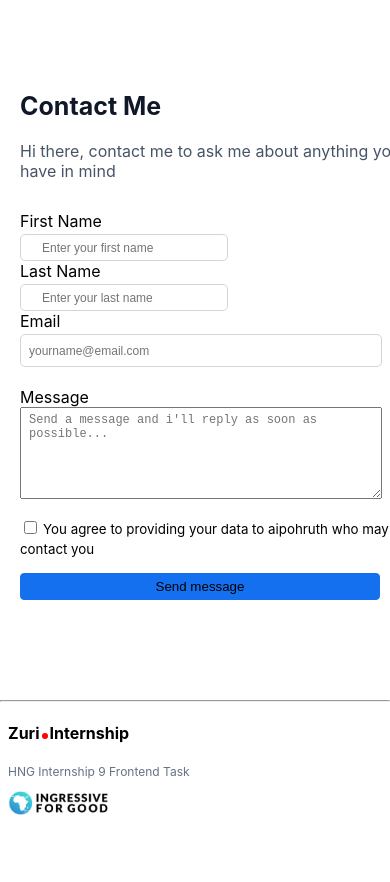
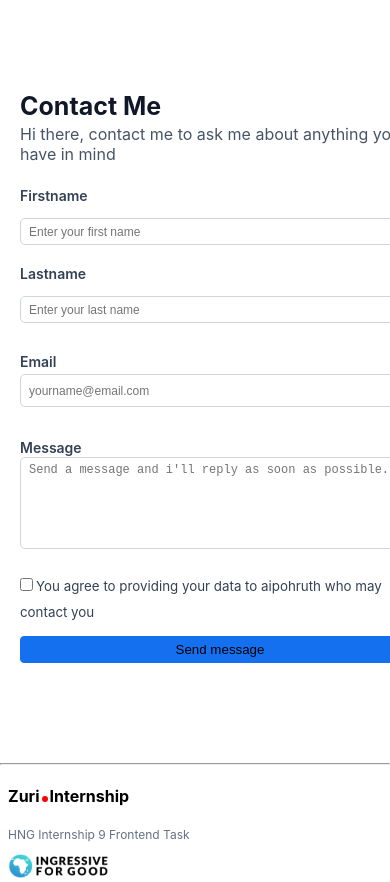
Before and after one commit to aipohruth/linktree, a React (Create React App) app: page /contact in a window 390 px wide. Shown: the top 882 px of the page. Before the commit the page ends 844 px from the top, so only its background shows below. Built offline with nearby package versions, Linux system fonts and the light colour scheme.

Commit message:
style:updated media query

```diff
--- a/public/index.html
+++ b/public/index.html
@@ -13,7 +13,7 @@
 
     <link rel="manifest" href="%PUBLIC_URL%/manifest.json" />
 
-    <title>Link Web</title>
+    <title>Link Tree</title>
   </head>
   <body>
     <noscript>You need to enable JavaScript to run this app.</noscript>
--- a/src/contact.js
+++ b/src/contact.js
@@ -3,19 +3,22 @@ import React from 'react'
 const Contact = () => {
   return (
     <section className='contact'>
+
         <div className="form-header">
         <h1>Contact Me</h1>
         <p>Hi there, contact me to ask me about anything you have in mind</p>
         </div>
         <form className='form'>
-        <div className="form-control">
-            <label htmlFor='firstname'>First Name
-            <input type='text' id='first_name' placeholder='Enter your first name' />
-            </label>
-             <label className='second' htmlFor='lastname'>Last Name
-            <input type='text' id='last_name' placeholder='Enter your last name' />
-            </label>
-        </div>
+          <div className="form-controls">
+            <div className="left">
+              <label>Firstname</label>
+              <input type='text' id='first_name'placeholder='Enter your first name'/>
+            </div>
+            <div className="right">
+              <label>Lastname</label>
+              <input type='text' id='last_name' placeholder='Enter your last name' />
+            </div>
+          </div>
 
         <div className="form-control">
             <label>Email</label>
@@ -30,7 +33,9 @@ const Contact = () => {
         <small>You agree to providing your data to aipohruth who may contact you</small>
         </div>
 
+          <div className="button">
         <button type='submit' id='btn__submit'>Send message</button>
+        </div>
 
     </form>
 
@@ -42,3 +47,12 @@ const Contact = () => {
 }
 
 export default Contact
+
+/* <div className="form-control">
+            <label htmlFor='firstname'>First Name
+            <input type='text' id='first_name' placeholder='Enter your first name' />
+            </label>
+             <label className='second' htmlFor='lastname'>Last Name
+            <input type='text' id='last_name' placeholder='Enter your last name' />
+            </label>
+        </div> */
--- a/src/index.css
+++ b/src/index.css
@@ -132,9 +132,27 @@ hr{
 }
 .form{
   width: 100%;
+  color: #344054;
 }
 .form-control{
   margin: 20px 0px;
+}
+.form-controls{
+    display: flex;
+    align-items: flex-start;
+    justify-content: space-between;
+}
+.left, .right{
+  flex-basis: 48%;
+}
+
+input[type='text']{
+  width: 98%;
+  padding: 5px 0;
+  outline: none;
+  border: 1px solid #D0D5DD;
+  border-radius: 5px;
+  margin-top: 3px;
 }
 .form-control input{
   width: 100%;
@@ -143,21 +161,12 @@ hr{
   border-radius: 5px;
   margin-top: 3px;
 }
-
-input[type='text']{
-  width: 100%;
-  display: inline-block;
-  padding: 5px 13px;
-}
-label {
-  width: 200px;
-  float: left;
-  margin: 0 20px 0 0;
+label{
+  font-size: 14px;
+  font-weight: 600;
+  margin-bottom: 3px;
 }
 
-.second{
-  margin-left: 20px;
-}
 textarea, #btn__submit{
     width: 100%;
 }
@@ -169,6 +178,8 @@ textarea, #btn__submit{
 textarea{
  height: 80px;
  padding: 5px 0px;
+ border: 1px solid #D0D5DD;
+ border-radius: 5px;
 }
 .check{
   margin: 15px 0px;
@@ -185,10 +196,22 @@ textarea{
   cursor: pointer;
 }
 
-/*Media Query for contact*/
 
 
 
+/*input[type='text']{
+  width: 100%;
+  display: inline-block;
+  padding: 5px 13px;
+}
+label {
+  width: 200px;
+  float: left;
+  margin: 0 20px 0 0;
+}
+
+.second{
+  margin-left: 20px;*/
 
 
 
@@ -203,7 +226,7 @@ textarea{
 /*Media Query*/
 @media screen and (max-width: 550px){
   section{
-    max-width: 400px;
+   max-width: 400px;
   }
   .mob{
     display: block;
@@ -230,27 +253,22 @@ textarea{
     margin-left: 8px;
   }
   .contact{
-    max-width: 400px;
     margin-right:20px;
     margin-left:20px;
+
   }
-  .second{
-    margin-left: 0px;
-   }
-   .form-header h1{
-    margin-bottom: 20px;
-   }
-   .form-header p{
-    margin-bottom: 30px;
-   }
-   input[type='text']{
-    width: 100%;
-    display: block;
+  .left, .right{
+    margin-top: 5px;
+    width: 102%;
   }
-  .form-control input{
-    width: 90%;
+  .form-controls{
+    flex-direction: column;
+    margin-bottom: -5px;
 }
-textarea, #btn__submit{
-  width: 90%;
+input[type='text']{
+  margin: 13px 0px;
+}
+input{
+  margin: 10px 0px;
 }
 }
```
